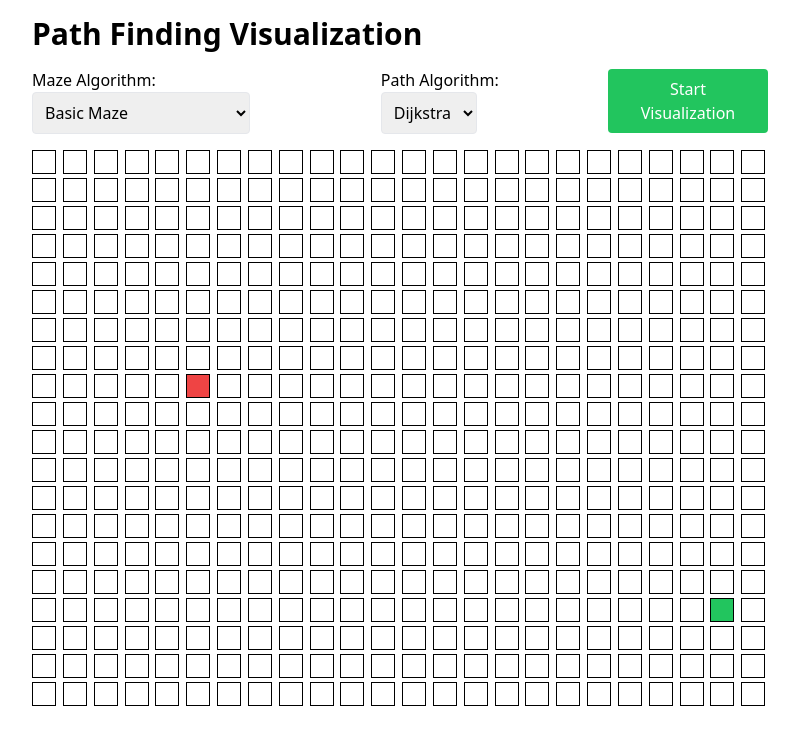
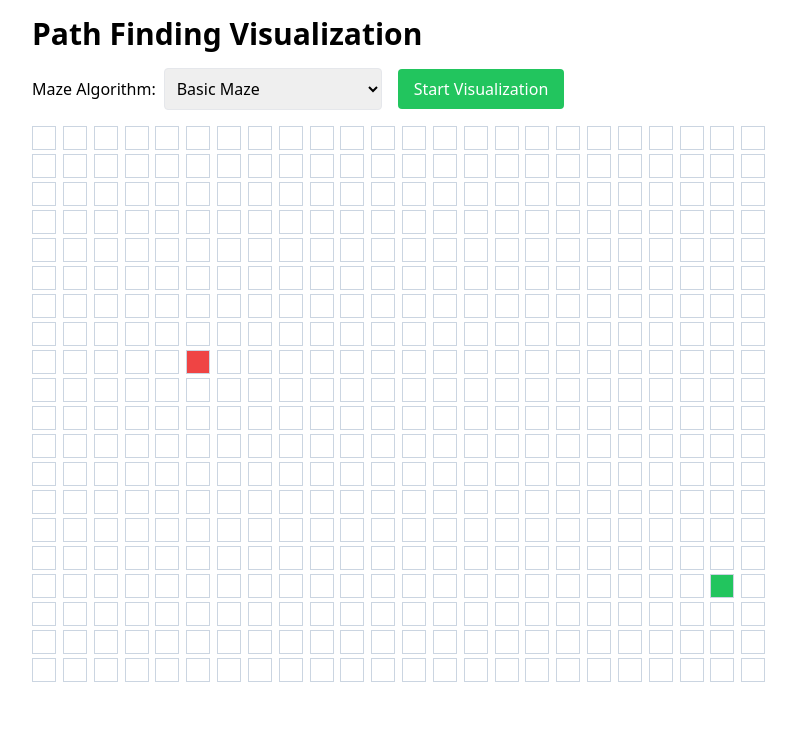
Before and after one commit to kienthuc4701/Pathfinding-Visualization, a React (Vite) app: page / in a window 1280 px wide. Shown: the top 744 px of the page, without its empty margins (240-1039 px from the left). Built offline with nearby package versions, Linux system fonts and the light colour scheme.

Commit message:
improve constants directory

```diff
--- a/src/algorithms/mazeGenerator/BasicMaze.ts
+++ b/src/algorithms/mazeGenerator/BasicMaze.ts
@@ -1,4 +1,4 @@
-import { ICell } from '@/model/Cell';
+import { CellType, ICell } from '@/model/Cell';
 import { IMazeGenerator } from './MazeGeneratorFactory';
 
 export default class BasicMaze implements IMazeGenerator {
@@ -7,7 +7,7 @@ export default class BasicMaze implements IMazeGenerator {
     newGrid.forEach((row, rowIndex) => {
       row.forEach((_, colIndex) => {
         const cell = grid[rowIndex][colIndex];
-        cell.type = "EMPTY";
+        cell.type = CellType.BASIC;
       });
     });
     return newGrid;
--- a/src/algorithms/mazeGenerator/MazeGeneratorFactory.ts
+++ b/src/algorithms/mazeGenerator/MazeGeneratorFactory.ts
@@ -2,17 +2,18 @@ import { ICell } from "@/model/Cell";
 import RandomMaze from "./RandomMaze";
 import BinaryTreeMaze from "./BinaryTreeMaze";
 import BasicMaze from "./BasicMaze";
+import { MazeAlgorithmType } from "@/model/Algorithm";
 
 export interface IMazeGenerator {
   generate(grid: ICell[][]): ICell[][];
 }
 
 export class MazeGeneratorFactory {
-  static create(type: string): IMazeGenerator {
+  static create(type: MazeAlgorithmType): IMazeGenerator {
     switch (type) {
-      case "random":
+      case "RANDOM":
         return new RandomMaze();
-      case "binaryTree":
+      case "BINARY_TREE":
         return new BinaryTreeMaze();
       default:
         return new BasicMaze();
--- a/src/algorithms/mazeGenerator/RandomMaze.ts
+++ b/src/algorithms/mazeGenerator/RandomMaze.ts
@@ -1,4 +1,4 @@
-import { ICell } from "@/model/Cell";
+import { CellType, ICell } from "@/model/Cell";
 import { IMazeGenerator } from "./MazeGeneratorFactory";
 import { THRESH_HOLD_WALL } from "@/constants";
 
@@ -9,7 +9,7 @@ export default class RandomMaze implements IMazeGenerator {
     newGrid.forEach((row, rowIndex) => {
       row.forEach((_, colIndex) => {
         const cell = grid[rowIndex][colIndex];
-        cell.type = Math.random() < THRESH_HOLD_WALL ? "WALL" : "EMPTY";
+        cell.type = Math.random() < THRESH_HOLD_WALL ? CellType.WALL : CellType.BASIC;
       });
     });
     return newGrid;
--- a/src/components/controls/AlgorithmsSelector.tsx
+++ b/src/components/controls/AlgorithmsSelector.tsx
@@ -1,9 +1,10 @@
+import { MazeAlgorithmType } from "@/model/Algorithm";
 import React from "react";
 
 interface AlgorithmSelectorProps {
   label: string;
-  value: string;
-  onChange: (value: string) => void;
+  value: MazeAlgorithmType;
+  onChange: (value: MazeAlgorithmType) => void;
   options: { value: string; label: string }[];
 }
 
@@ -19,7 +20,7 @@ const AlgorithmSelector: React.FC<AlgorithmSelectorProps> = ({
       <select
         className="border p-2 rounded"
         value={value}
-        onChange={(e) => onChange(e.target.value)}
+        onChange={(e) => onChange(e.target.value as MazeAlgorithmType) }
       >
         {options.map((option) => (
           <option key={option.value} value={option.value}>
--- a/src/components/controls/ControlPanel.tsx
+++ b/src/components/controls/ControlPanel.tsx
@@ -1,9 +1,11 @@
 import React from 'react';
 import AlgorithmSelector from './AlgorithmsSelector';
+import { MazeAlgorithmType } from '@/model/Algorithm';
+import { MAZE } from '@/constants';
 
 interface ControlPanelProps {
-  mazeAlgorithm: string;
-  setMazeAlgorithm: (value: string) => void;
+  mazeAlgorithm:MazeAlgorithmType;
+  setMazeAlgorithm: (value: MazeAlgorithmType) => void;
   pathAlgorithm: string;
   setPathAlgorithm: (value: string) => void;
 }
@@ -14,23 +16,11 @@ const ControlPanel: React.FC<ControlPanelProps> = ({
   pathAlgorithm,
   setPathAlgorithm,
 }) => {
-  const mazeOptions = [
-    { value: 'basic', label: 'Basic Maze' },
-    { value: 'random', label: 'Random Maze' },
-    { value: 'binaryTree', label: 'Binary Tree Maze' },
-    { value: 'recursiveDivision', label: 'Recursive Division Maze' },
-  ];
 
-  const pathOptions = [
-    { value: 'dijkstra', label: 'Dijkstra' },
-    { value: 'aStar', label: 'A*' },
-    { value: 'bfs', label: 'BFS' },
-    { value: 'dfs', label: 'DFS' },
-  ];
-
-  const handleMazeAlgorithmChange = (value: string) => {
+  const handleMazeAlgorithmChange = (value: MazeAlgorithmType) => {
     setMazeAlgorithm(value);
   };
+
 
   return (
     <div className="mb-4 flex space-x-4 items-center">
@@ -38,14 +28,14 @@ const ControlPanel: React.FC<ControlPanelProps> = ({
         label="Maze Algorithm:"
         value={mazeAlgorithm}
         onChange={handleMazeAlgorithmChange}
-        options={mazeOptions}
+        options={MAZE.options}
       />
-      <AlgorithmSelector
+      {/* <AlgorithmSelector
         label="Path Algorithm:"
         value={pathAlgorithm}
         onChange={setPathAlgorithm}
         options={pathOptions}
-      />
+      /> */}
       <button
         className="bg-green-500 text-white px-4 py-2 rounded"
       >
--- a/src/components/grid/Cell.tsx
+++ b/src/components/grid/Cell.tsx
@@ -1,6 +1,6 @@
-import React, { useCallback } from 'react';
-import { motion } from 'framer-motion';
-import { ICell } from '@/model/Cell';
+import React, { useCallback } from "react";
+import { motion } from "framer-motion";
+import { CellType, ICell } from "@/model/Cell";
 
 interface CellProps {
   cell: ICell;
@@ -13,28 +13,28 @@ interface CellProps {
 const Cell: React.FC<CellProps> = ({ cell, onClick }) => {
   const getCellColor = useCallback(() => {
     switch (cell.type) {
-      case 'WALL':
-        return 'bg-gray-800';
-      case 'START':
-        return 'bg-green-500';
-      case 'END':
-        return 'bg-red-500';
-      case 'PATH':
-        return 'bg-yellow-300';
-      case 'VISITED':
-        return 'bg-blue-200';
+      case CellType.WALL:
+        return "bg-gray-800";
+      case CellType.START:
+        return "bg-green-500";
+      case CellType.END:
+        return "bg-red-500";
+      case CellType.PATH:
+        return "bg-yellow-300";
+      case CellType.VISITED:
+        return "bg-blue-200";
       default:
-        return 'bg-white';
+        return "bg-white";
     }
-  },[cell.type]);
+  }, [cell.type]);
 
   return (
     <motion.div
-      className={`w-6 h-6 border border-background ${getCellColor()}`}
+      className={`w-6 h-6 border border-slate-300 ${getCellColor()}`}
       onClick={onClick}
       whileHover={{ scale: 1.2 }}
       whileTap={{ scale: 0.9 }}
-      draggable={cell.type === 'START' || cell.type === 'END'}
+      draggable={cell.type === CellType.START || cell.type === CellType.END}
     />
   );
 };
--- a/src/constants/index.ts
+++ b/src/constants/index.ts
@@ -1,8 +1,19 @@
 export const THRESH_HOLD_WALL = 0.32;
-
-export const MAZE_COLS = 24;
 
 export const MAZE = {
     cols: 24,
     rows:20,
+    options: [
+        { value:  "BASIC" , label: 'Basic Maze' },
+        { value: "RANDOM", label: 'Random Maze' },
+        { value: "BINARY_TREE", label: 'Binary Tree Maze' },
+        { value: "RECURSIVE_DIVISION", label: 'Recursive Division Maze' },
+    ]
 }
+
+  const pathOptions = [
+    { value: 'DIJKSTRA', label: 'Dijkstra' },
+    { value: 'A_START', label: 'A*' },
+    { value: 'BFS', label: 'BFS' },
+    { value: 'DFS', label: 'DFS' },
+  ];
--- a/src/helpers/index.ts
+++ b/src/helpers/index.ts
@@ -1,6 +1,7 @@
 import { MAZE } from "@/constants";
 import { Cell, CellType, ICell } from "@/model/Cell";
 
+// Create new empty maze
 export const generateEmptyMaze = () => {
   const newGrid: ICell[][] = [];
   for (let row = 0; row < MAZE.rows; row++) {
@@ -13,7 +14,8 @@ export const generateEmptyMaze = () => {
   return newGrid;
 };
 
-const getRandomCellByType = (grid: ICell[][], type: CellType = "EMPTY") => {
+// Get random cell from maze
+const getRandomCellByType = (grid: ICell[][], type: CellType = CellType.BASIC) => {
   let row, col;
   do {
     row = Math.floor(Math.random() * MAZE.rows);
@@ -22,6 +24,7 @@ const getRandomCellByType = (grid: ICell[][], type: CellType = "EMPTY") => {
   return { row, col,type };
 };
 
+// Get point A & point B from maze
 export const getRandomStartEnd = (grid: ICell[][]) => {
   const newGrid = [...grid];
   const start = getRandomCellByType(newGrid);
@@ -30,8 +33,8 @@ export const getRandomStartEnd = (grid: ICell[][]) => {
     end = getRandomCellByType(newGrid);
   } while (end.row === start.row && end.col === start.col);
 
-  newGrid[start.row][start.col].type = "START";
-  newGrid[end.row][end.col].type = "END";
+  newGrid[start.row][start.col].type = CellType.START;
+  newGrid[end.row][end.col].type = CellType.END;
 
   return {start, end}
 };
--- /dev/null
+++ b/src/model/Algorithm.ts
@@ -0,0 +1,3 @@
+export type MazeAlgorithmType = 'BASIC' |  'RANDOM' | 'BINARY_TREE' | 'RECURSIVE_DIVISION'
+
+export type PathAlgorithmType = 'DIJKSTRA' | 'A_START' |  'BFS' | 'DFS'
--- a/src/model/Cell.ts
+++ b/src/model/Cell.ts
@@ -1,4 +1,7 @@
-export type CellType = 'EMPTY' | 'WALL' | 'START' | 'END' | 'PATH' | 'VISITED';
+
+export enum CellType {
+  BASIC, WALL, START, END, PATH, VISITED
+}
 
 export interface ICell {
   row: number;
@@ -7,5 +10,5 @@ export interface ICell {
 }
 
 export class Cell implements ICell {
-  constructor(public row: number, public col: number, public type: CellType = 'EMPTY') {}
+  constructor(public row: number, public col: number, public type: CellType = CellType.BASIC) {}
 }
--- a/src/visualization/PathfindingVisualization.tsx
+++ b/src/visualization/PathfindingVisualization.tsx
@@ -1,30 +1,33 @@
 import { MazeGeneratorFactory } from "@/algorithms/mazeGenerator/MazeGeneratorFactory";
+import { generateEmptyMaze, getRandomStartEnd } from "@/helpers";
+import { MazeAlgorithmType } from "@/model/Algorithm";
+import { CellType, ICell } from "@/model/Cell";
+import { useState, useCallback, useEffect } from "react";
 import ControlPanel from "@/components/controls/ControlPanel";
 import Grid from "@/components/grid/Grid";
-import { generateEmptyMaze, getRandomStartEnd } from "@/helpers";
-import { ICell } from "@/model/Cell";
-import { useState, useCallback, useEffect } from "react";
 
 export default function PathFindingVisualization() {
-  const [grid, setGrid] = useState<ICell[][]>(() => generateEmptyMaze());
-  const [mazeAlgorithm, setMazeAlgorithm] = useState<string>("empty");
+  const [grid, setGrid] = useState<ICell[][]>([]);
+  const [mazeAlgorithm, setMazeAlgorithm] =
+    useState<MazeAlgorithmType>("BASIC");
+  const [startCell, setStartCell] = useState<ICell>();
+  const [endCell, setEndCell] = useState<ICell>();
   const [pathAlgorithm, setPathAlgorithm] = useState<string>("dijkstra");
 
-  const [startCell, setStartCell] = useState<ICell>();
-  const  [endCell, setEndCell] = useState<ICell>();
-
-
   const [isDrawingWall, setIsDrawingWall] = useState<boolean>(false);
-  const [isDragging, setIsDragging] = useState<"START" | "END" | null>(null);
+  const [isDragging, setIsDragging] = useState<
+    CellType.START | CellType.END | null
+  >(null);
 
   const handleCellClick = useCallback(
     (row: number, col: number) => {
       const newGrid = [...grid];
       const cell = newGrid[row][col];
 
-      if (cell.type !== "START" && cell.type !== "END") {
-        cell.type = cell.type === "WALL" ? "EMPTY" : "WALL";
-        setIsDrawingWall(cell.type === "WALL");
+      if (cell.type !== CellType.START && cell.type !== CellType.END) {
+        cell.type =
+          cell.type === CellType.WALL ? CellType.BASIC : CellType.WALL;
+        setIsDrawingWall(cell.type === CellType.WALL);
         setGrid(newGrid);
       }
     },
@@ -34,10 +37,10 @@ export default function PathFindingVisualization() {
   const handleDragSTART = useCallback(
     (row: number, col: number) => {
       const cell = grid[row][col];
-      if (cell.type === "START") {
-        setIsDragging("START");
-      } else if (cell.type === "END") {
-        setIsDragging("END");
+      if (cell.type === CellType.START) {
+        setIsDragging(CellType.START);
+      } else if (cell.type === CellType.END) {
+        setIsDragging(CellType.END);
       }
     },
     [grid]
@@ -45,13 +48,13 @@ export default function PathFindingVisualization() {
 
   const handleDragEnter = useCallback(
     (row: number, col: number) => {
-      if (!isDragging || grid[row][col].type === "WALL") return;
+      if (!isDragging || grid[row][col].type === CellType.WALL) return;
 
       const newGrid = [...grid];
-      const oldCell = isDragging === "START" ? startCell : endCell;
+      const oldCell = isDragging === CellType.START ? startCell : endCell;
 
       if (oldCell) {
-        newGrid[oldCell.row][oldCell.col].type = "EMPTY";
+        newGrid[oldCell.row][oldCell.col].type = CellType.BASIC;
       }
 
       newGrid[row][col].type = isDragging;
@@ -64,17 +67,16 @@ export default function PathFindingVisualization() {
     setIsDragging(null);
   }, []);
 
-  const generateNewMaze = (algorithm: string) => {
+  const generateNewMaze = (algorithm: MazeAlgorithmType) => {
     const mazeGenerator = MazeGeneratorFactory.create(algorithm);
-    const newGrid = mazeGenerator.generate(grid);
+    const newGrid = mazeGenerator.generate(generateEmptyMaze());
     setGrid(newGrid);
     getRandomStartEnd(newGrid);
   };
 
-
-  useEffect(()=> {
+  useEffect(() => {
     generateNewMaze(mazeAlgorithm);
-}, [mazeAlgorithm]);
+  }, [mazeAlgorithm]);
 
   return (
     <div className="max-w-screen-md mx-auto p-4">
```
